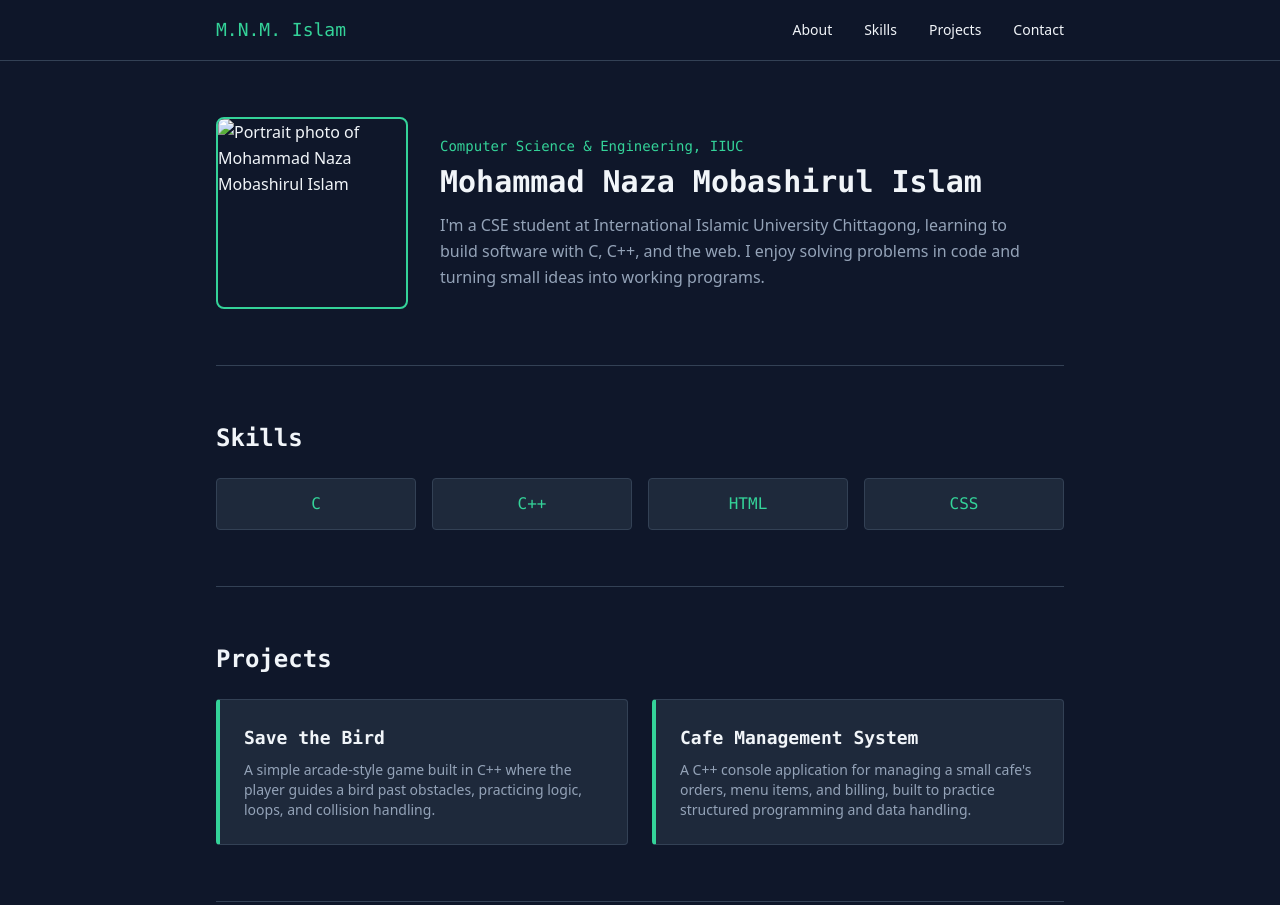
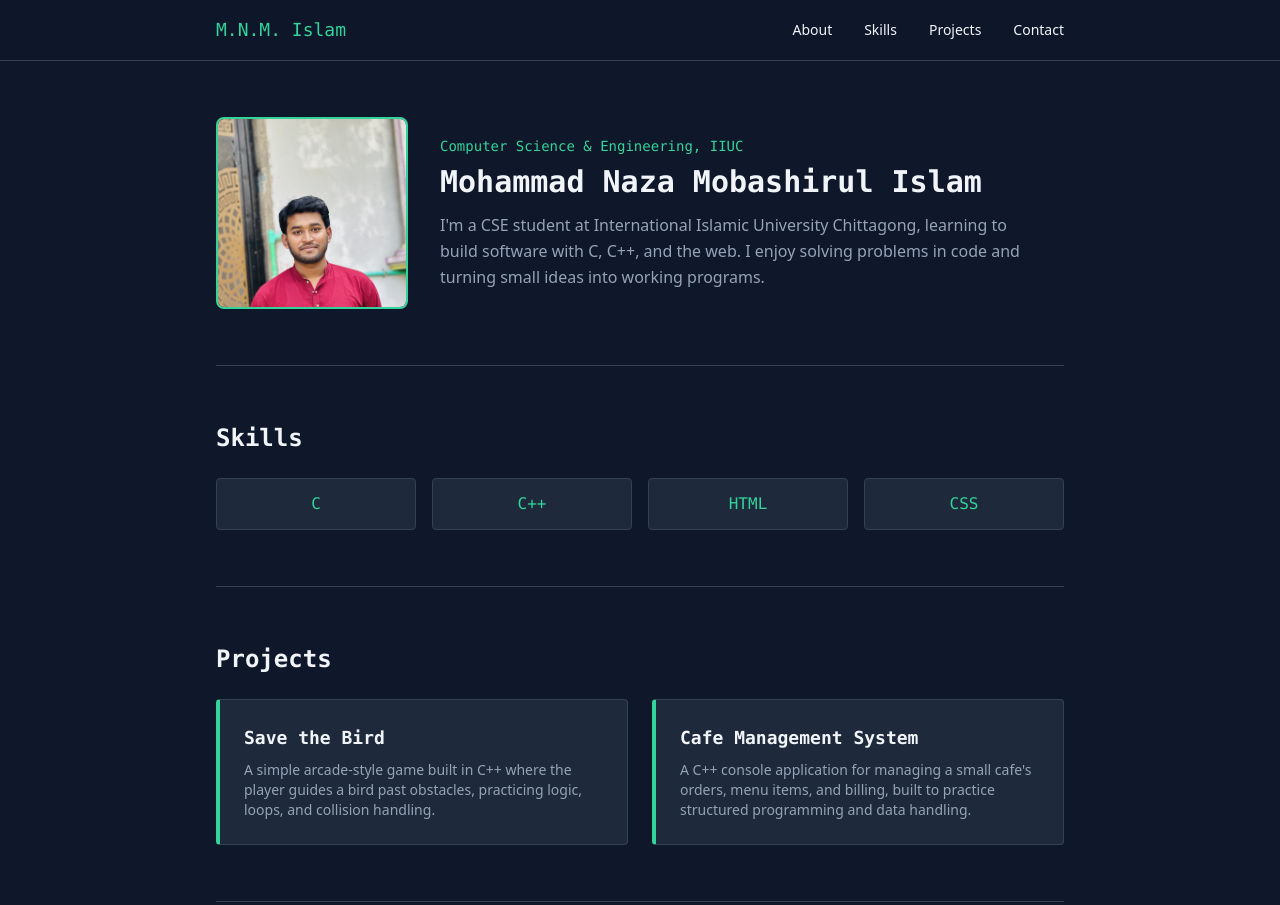
Before and after one commit to Naza-abir/Mini-project-2, a plain HTML site: page index.html in a window 1280 px wide. Shown: the top 905 px of the page. Drawn offline with nearby package versions, Linux system fonts and the light colour scheme.

Commit message:
Update index.html

```diff
--- a/index.html
+++ b/index.html
@@ -62,7 +62,7 @@
         class="py-14 flex flex-col md:flex-row items-center gap-8 border-b border-slate-700"
       >
         <img
-          src="image.jpg"
+          src="profile.jpg"
           alt="Portrait photo of Mohammad Naza Mobashirul Islam"
           class="w-48 h-48 object-cover object-top rounded-lg border-2 border-emerald-400 shrink-0 hover:scale-105 transition-transform duration-300"
         />
```
